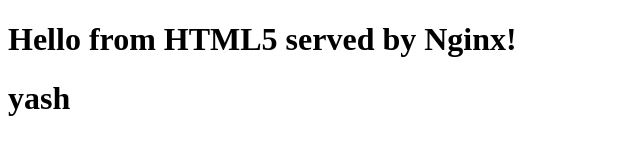
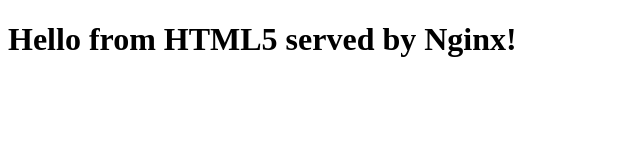
Before and after one commit to yaswanthkumarch/samplehtml, a plain HTML site: page index.html in a window 1280 px wide. Shown: the whole page, without its empty margins (0-640 px from the left). Drawn offline with Linux system fonts and the light colour scheme.

Commit message:
Update index.html

```diff
--- a/index.html
+++ b/index.html
@@ -6,7 +6,7 @@
 </head>
 <body>
   <h1>Hello from HTML5 served by Nginx!</h1>
-  <h1>yash</h1>
+
 
 </body>
 </html>
```
